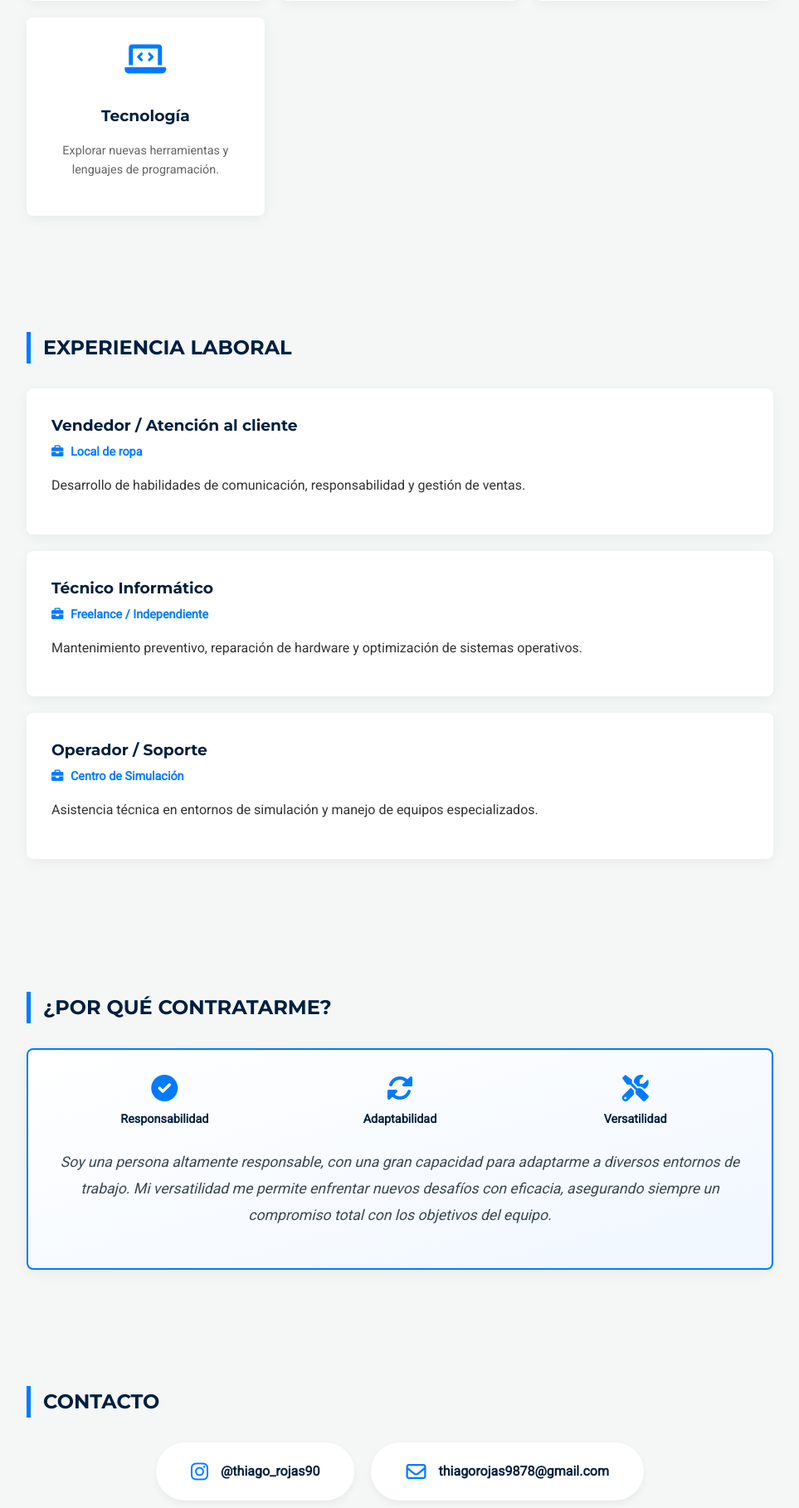
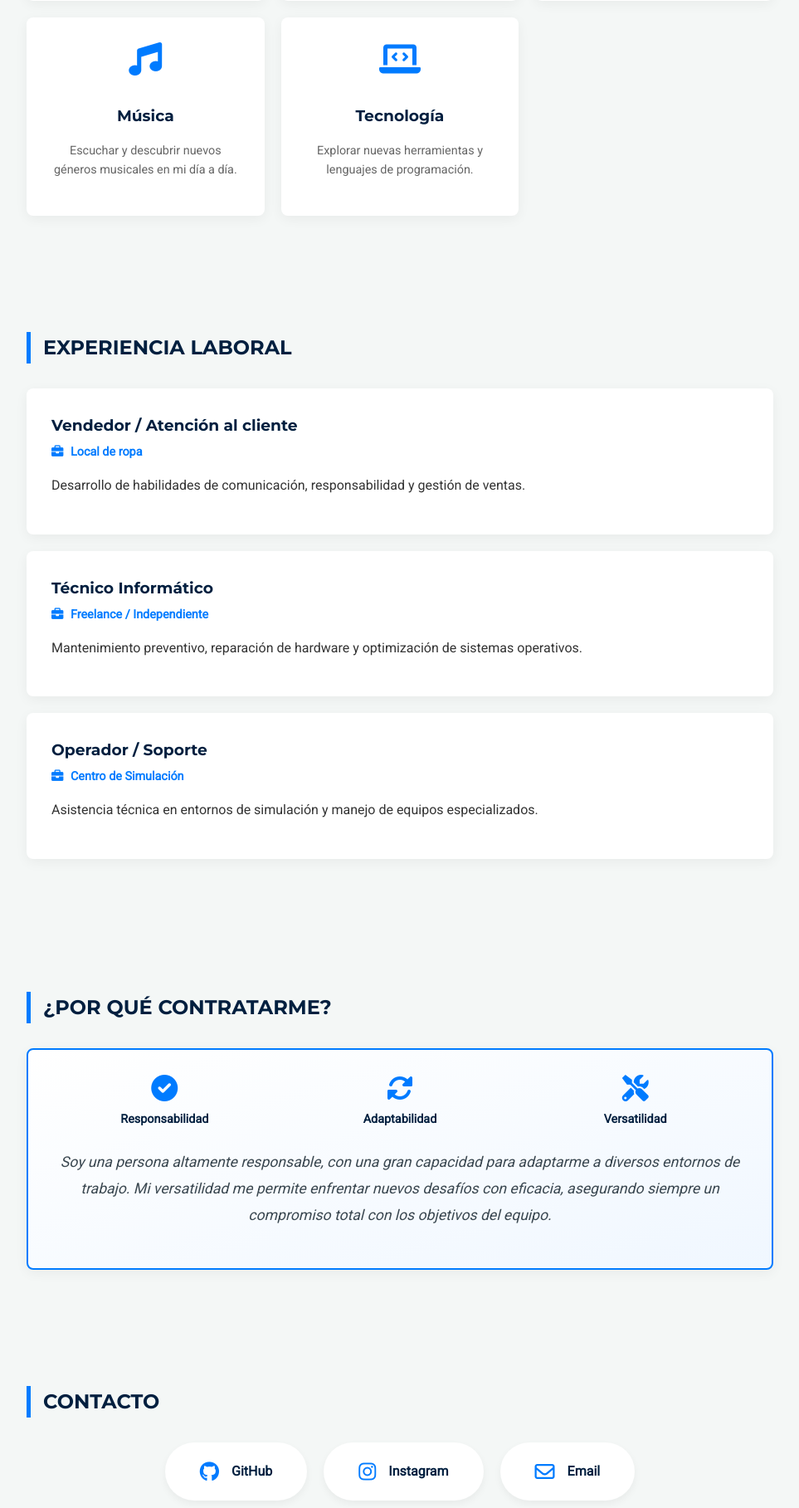
Before and after one commit to thiago9878-del/miguel, a Flask app: page / in a window 1280 px wide. Shown: the part 1623-3440 px from the top of the page at 83% size, without its empty margins (158-1121 px from the left). Run offline with Flask 3, Linux system fonts and the light colour scheme.

Commit message:
Update: Added Music interest and updated contact links

```diff
--- a/app.py
+++ b/app.py
@@ -37,6 +37,7 @@ def index():
             {"name": "Deportes", "icon": "fas fa-futbol", "description": "Me encanta jugar a la pelota con mis amigos."},
             {"name": "Lectura", "icon": "fas fa-book-open", "description": "Disfruto de un buen libro para aprender y relajarme."},
             {"name": "Familia", "icon": "fas fa-walking", "description": "Pasear y compartir momentos especiales con mi familia."},
+            {"name": "Música", "icon": "fas fa-music", "description": "Escuchar y descubrir nuevos géneros musicales en mi día a día."},
             {"name": "Tecnología", "icon": "fas fa-laptop-code", "description": "Explorar nuevas herramientas y lenguajes de programación."}
         ],
         "about_me": "Soy una persona muy sociable y familiera. En mis tiempos libres disfruto mucho de jugar a la pelota, leer y pasear con mi familia. Me considero alguien que valora mucho los vínculos personales y el trabajo en equipo.",
@@ -44,7 +45,8 @@ def index():
         "why_me": "Soy una persona altamente responsable, con una gran capacidad para adaptarme a diversos entornos de trabajo. Mi versatilidad me permite enfrentar nuevos desafíos con eficacia, asegurando siempre un compromiso total con los objetivos del equipo.",
         "contact": {
             "instagram": "thiago_rojas90",
-            "gmail": "thiagorojas9878@gmail.com"
+            "gmail": "thiagorojas9878@gmail.com",
+            "github": "thiago9878-del"
         }
     }
     return render_template('index.html', profile=profile_data)
--- a/templates/index.html
+++ b/templates/index.html
@@ -144,13 +144,17 @@
         <section id="contact" class="section">
             <h2>Contacto</h2>
             <div class="contact-grid">
+                <a href="https://github.com/{{ profile.contact.github }}" target="_blank" class="contact-card">
+                    <i class="fab fa-github"></i>
+                    <span>GitHub</span>
+                </a>
                 <a href="https://instagram.com/{{ profile.contact.instagram }}" target="_blank" class="contact-card">
                     <i class="fab fa-instagram"></i>
-                    <span>@{{ profile.contact.instagram }}</span>
+                    <span>Instagram</span>
                 </a>
                 <a href="mailto:{{ profile.contact.gmail }}" class="contact-card">
                     <i class="far fa-envelope"></i>
-                    <span>{{ profile.contact.gmail }}</span>
+                    <span>Email</span>
                 </a>
             </div>
         </section>
```
